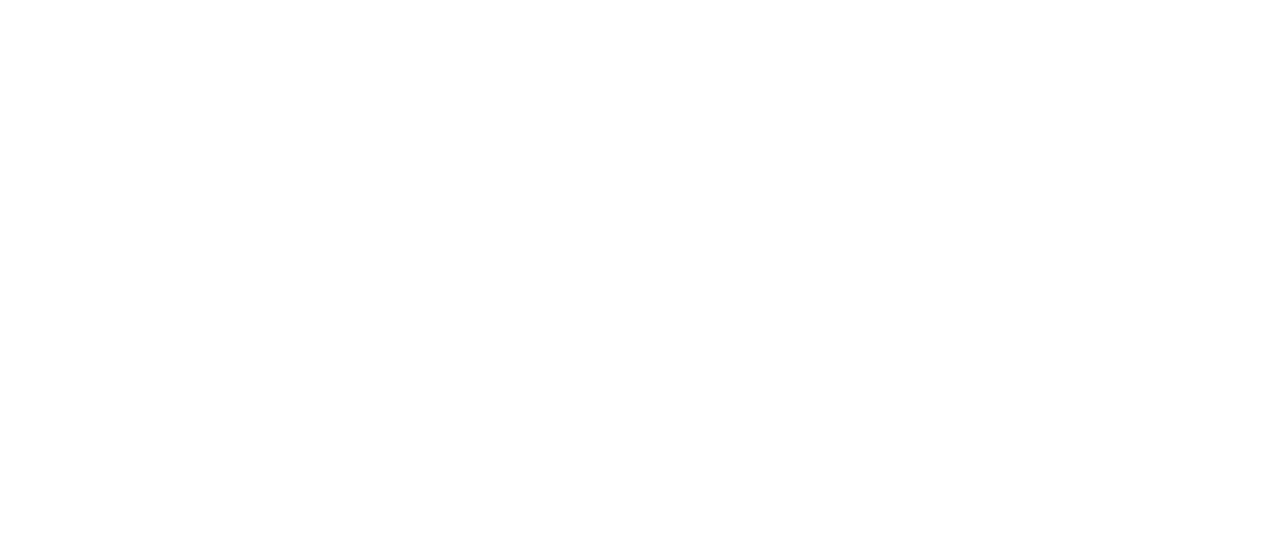
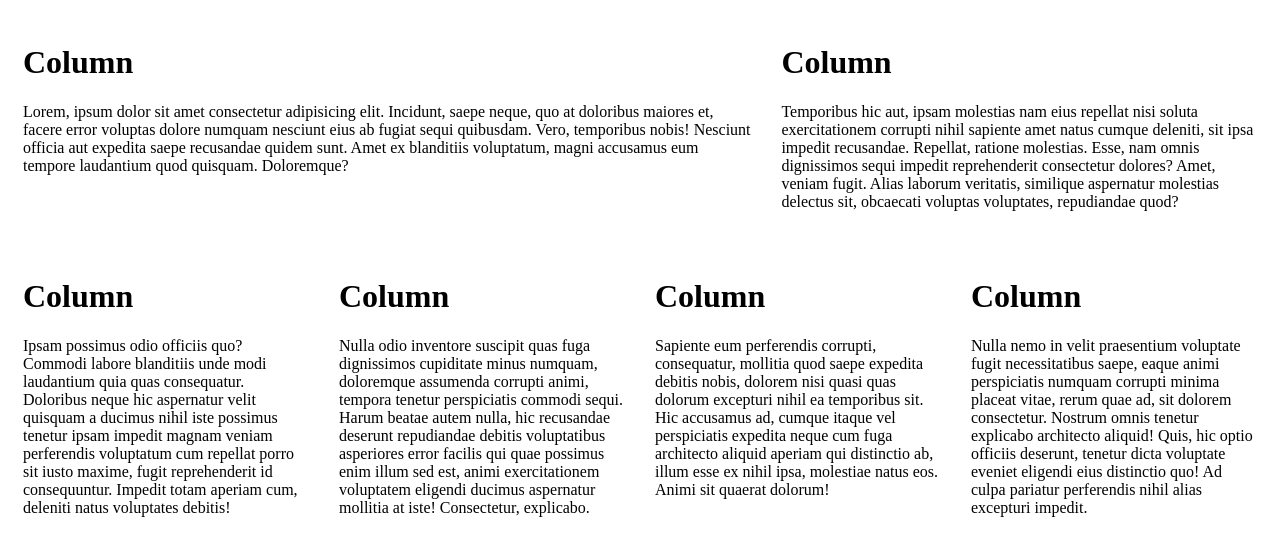
Before and after one commit to Laurensvdv/TM_Websites, a plain HTML site: page les_07_css_tips_tricks/oef4.html in a window 1280 px wide. Drawn offline with Linux system fonts and the light colour scheme.

Commit message:
les 7 oef 4 snap ik niet

```diff
--- a/les_07_css_tips_tricks/oef4.html
+++ b/les_07_css_tips_tricks/oef4.html
@@ -0,0 +1,53 @@
+<!DOCTYPE html>
+<html lang="en">
+<head>
+    <meta charset="UTF-8">
+    <meta name="viewport" content="width=device-width, initial-scale=1.0">
+    <title>Les7_oef4</title>
+    <style>
+        .grid1{
+            display: grid;
+            grid-template-columns: 60% auto;
+            div{
+                padding: 15px;
+            }
+        }
+        .grid2{
+            display: grid;
+            grid-template-columns: auto auto auto auto;
+            div{
+                padding: 15px;
+            }
+        }
+    </style>
+</head>
+<body>
+    <div class="grid1">
+        <div>
+            <h1>Column</h1>
+            <p>Lorem, ipsum dolor sit amet consectetur adipisicing elit. Incidunt, saepe neque, quo at doloribus maiores et, facere error voluptas dolore numquam nesciunt eius ab fugiat sequi quibusdam. Vero, temporibus nobis! Nesciunt officia aut expedita saepe recusandae quidem sunt. Amet ex blanditiis voluptatum, magni accusamus eum tempore laudantium quod quisquam. Doloremque?</p>
+        </div>
+        <div>
+            <h1>Column</h1>
+            <p>Temporibus hic aut, ipsam molestias nam eius repellat nisi soluta exercitationem corrupti nihil sapiente amet natus cumque deleniti, sit ipsa impedit recusandae. Repellat, ratione molestias. Esse, nam omnis dignissimos sequi impedit reprehenderit consectetur dolores? Amet, veniam fugit. Alias laborum veritatis, similique aspernatur molestias delectus sit, obcaecati voluptas voluptates, repudiandae quod?</p>
+        </div>
+    </div>
+    <div class="grid2">
+        <div>
+            <h1>Column</h1>
+            <p>Ipsam possimus odio officiis quo? Commodi labore blanditiis unde modi laudantium quia quas consequatur. Doloribus neque hic aspernatur velit quisquam a ducimus nihil iste possimus tenetur ipsam impedit magnam veniam perferendis voluptatum cum repellat porro sit iusto maxime, fugit reprehenderit id consequuntur. Impedit totam aperiam cum, deleniti natus voluptates debitis!</p>
+        </div>
+        <div>
+            <h1>Column</h1>
+            <p>Nulla odio inventore suscipit quas fuga dignissimos cupiditate minus numquam, doloremque assumenda corrupti animi, tempora tenetur perspiciatis commodi sequi. Harum beatae autem nulla, hic recusandae deserunt repudiandae debitis voluptatibus asperiores error facilis qui quae possimus enim illum sed est, animi exercitationem voluptatem eligendi ducimus aspernatur mollitia at iste! Consectetur, explicabo.</p>
+        </div>
+        <div>
+            <h1>Column</h1>
+            <p>Sapiente eum perferendis corrupti, consequatur, mollitia quod saepe expedita debitis nobis, dolorem nisi quasi quas dolorum excepturi nihil ea temporibus sit. Hic accusamus ad, cumque itaque vel perspiciatis expedita neque cum fuga architecto aliquid aperiam qui distinctio ab, illum esse ex nihil ipsa, molestiae natus eos. Animi sit quaerat dolorum!</p>
+        </div>
+        <div>
+            <h1>Column</h1>
+            <p>Nulla nemo in velit praesentium voluptate fugit necessitatibus saepe, eaque animi perspiciatis numquam corrupti minima placeat vitae, rerum quae ad, sit dolorem consectetur. Nostrum omnis tenetur explicabo architecto aliquid! Quis, hic optio officiis deserunt, tenetur dicta voluptate eveniet eligendi eius distinctio quo! Ad culpa pariatur perferendis nihil alias excepturi impedit.</p>
+    </div>
+</body>
+</html>
```
Also changed, not shown: les_07_css_tips_tricks/oef3.html (+5 -1 lines).
